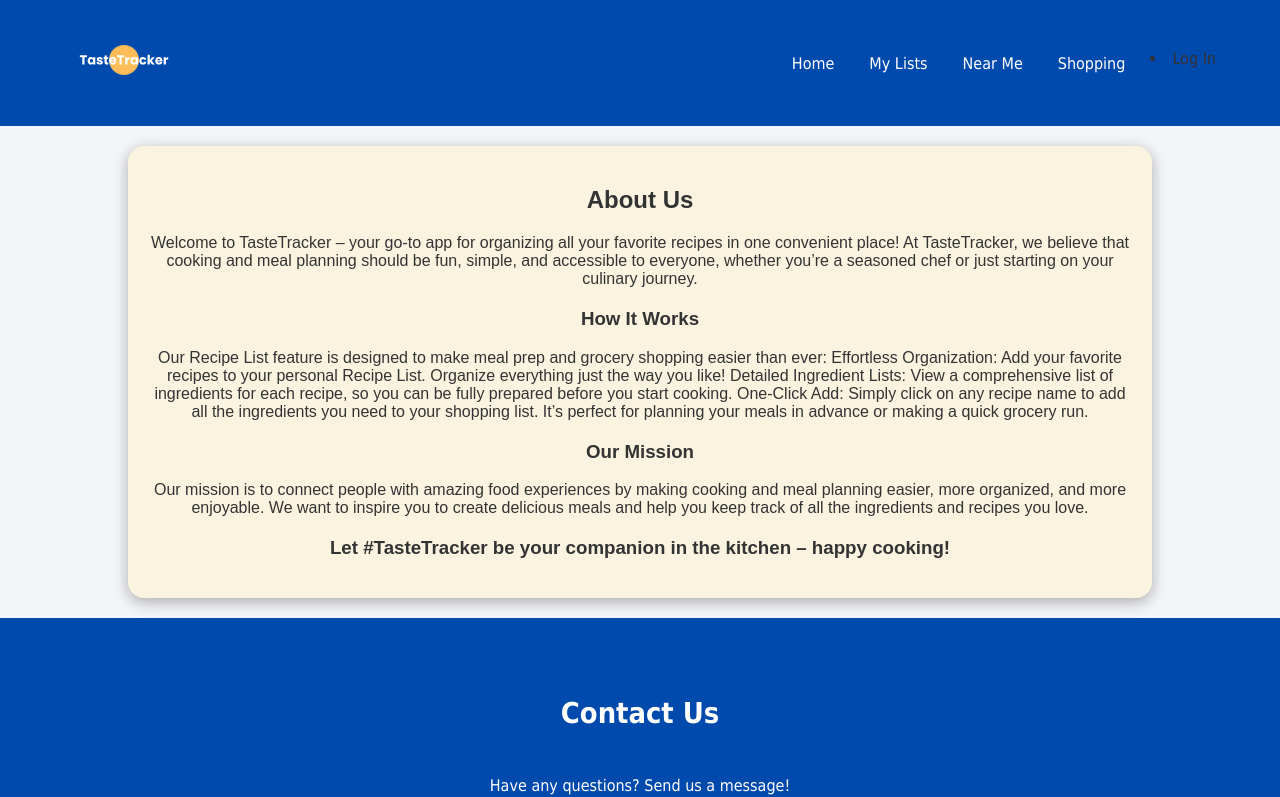
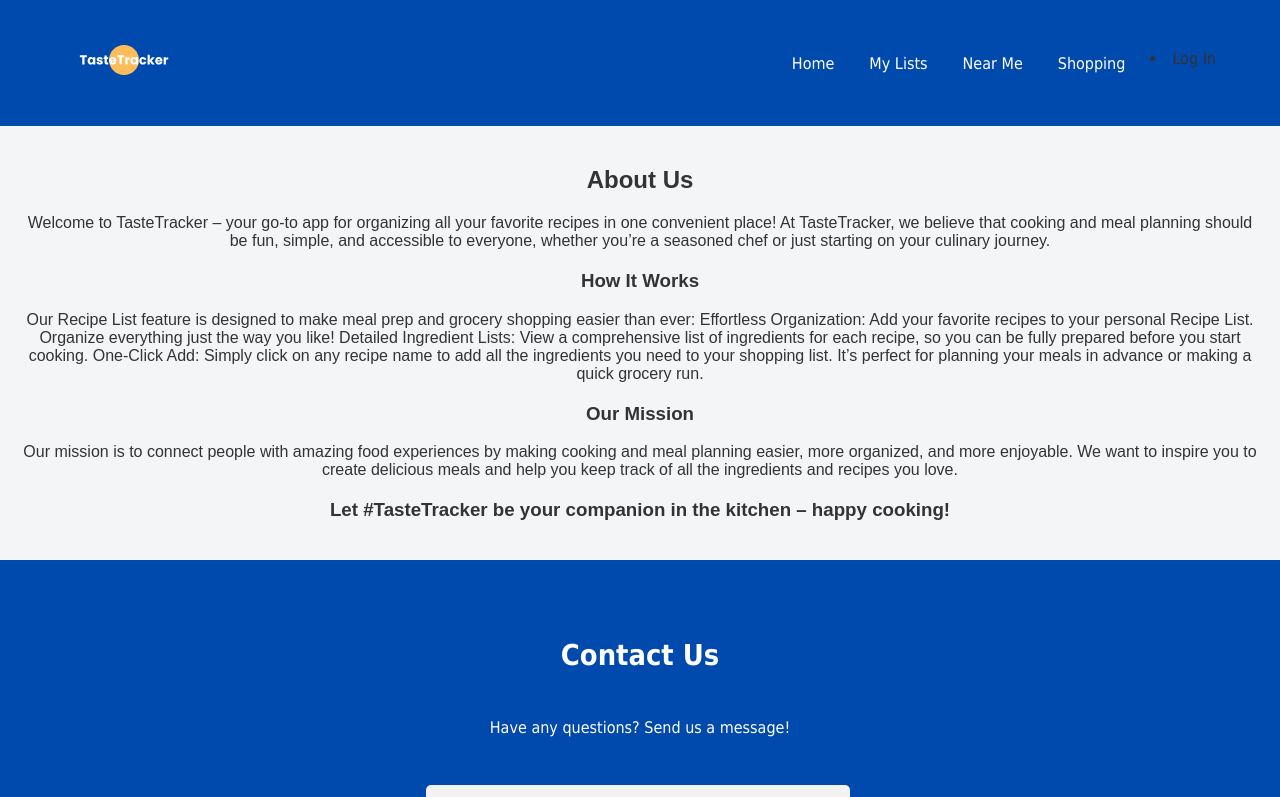
Before and after one commit to Davopotron/Organizer-frontend, a React (Vite) app: page /About in a window 1280 px wide. Shown: the top 797 px of the page. Built offline with nearby package versions, Linux system fonts and the light colour scheme.

Commit message:
changed myListsTitle back to blue and deleted about.css

```diff
--- a/src/css/Shopping.css
+++ b/src/css/Shopping.css
@@ -40,7 +40,7 @@ button {
   font-size: 1.8rem;
   font-weight: bold;
   margin-bottom: 16px;
-  color: #333;
+  color: #1e65ad;
 }
 
 .lists {
--- a/src/css/about.css
+++ b/src/css/about.css
@@ -1,8 +1,8 @@
-.about-container {
+/* .about-container {
     padding: 0;
     background-color: #FAF3E0;
     border-radius: 16px;
     box-shadow: 0 4px 15px rgba(0, 0, 0, 0.3);
     max-width: 80%;
     margin: 20px auto;
-}
+} */
```
